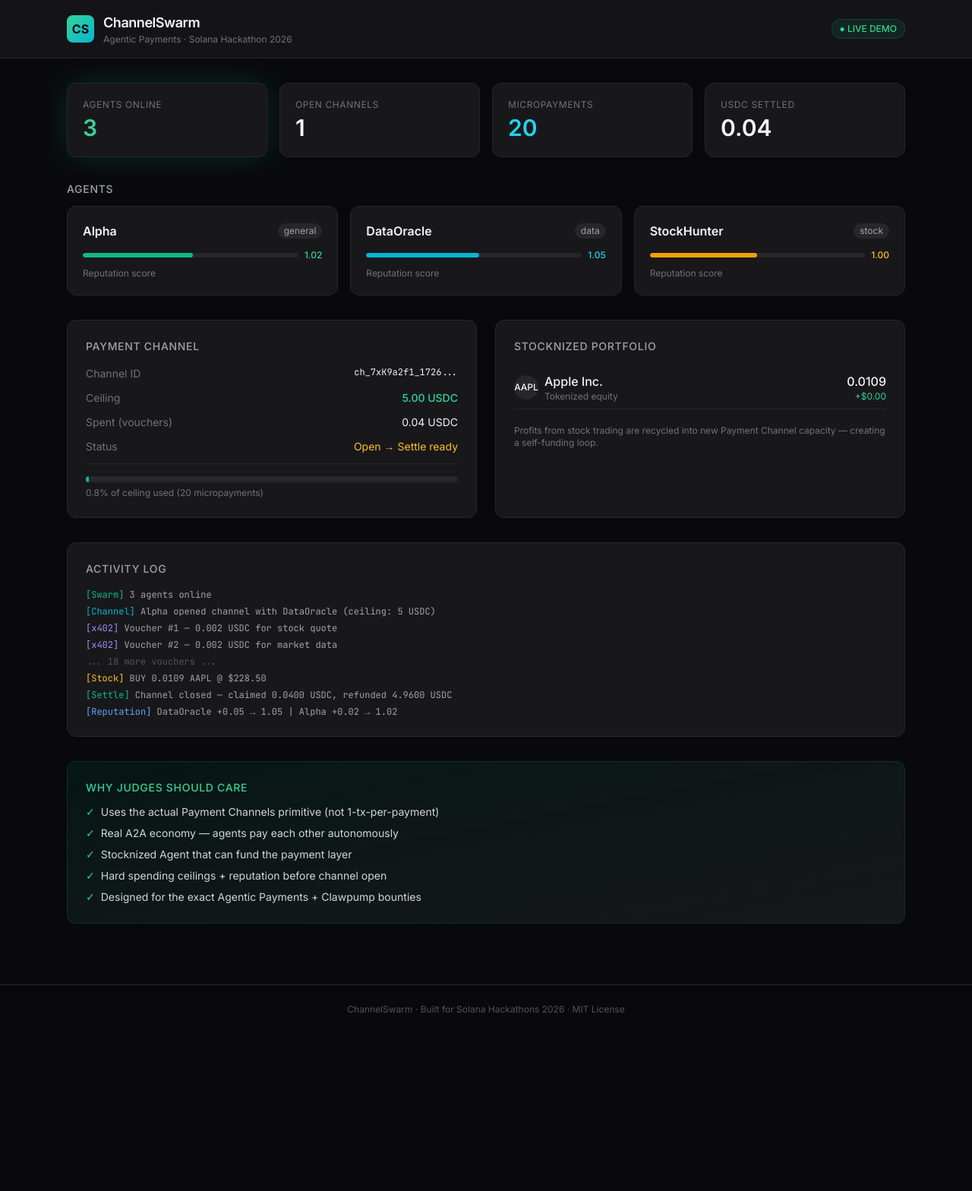
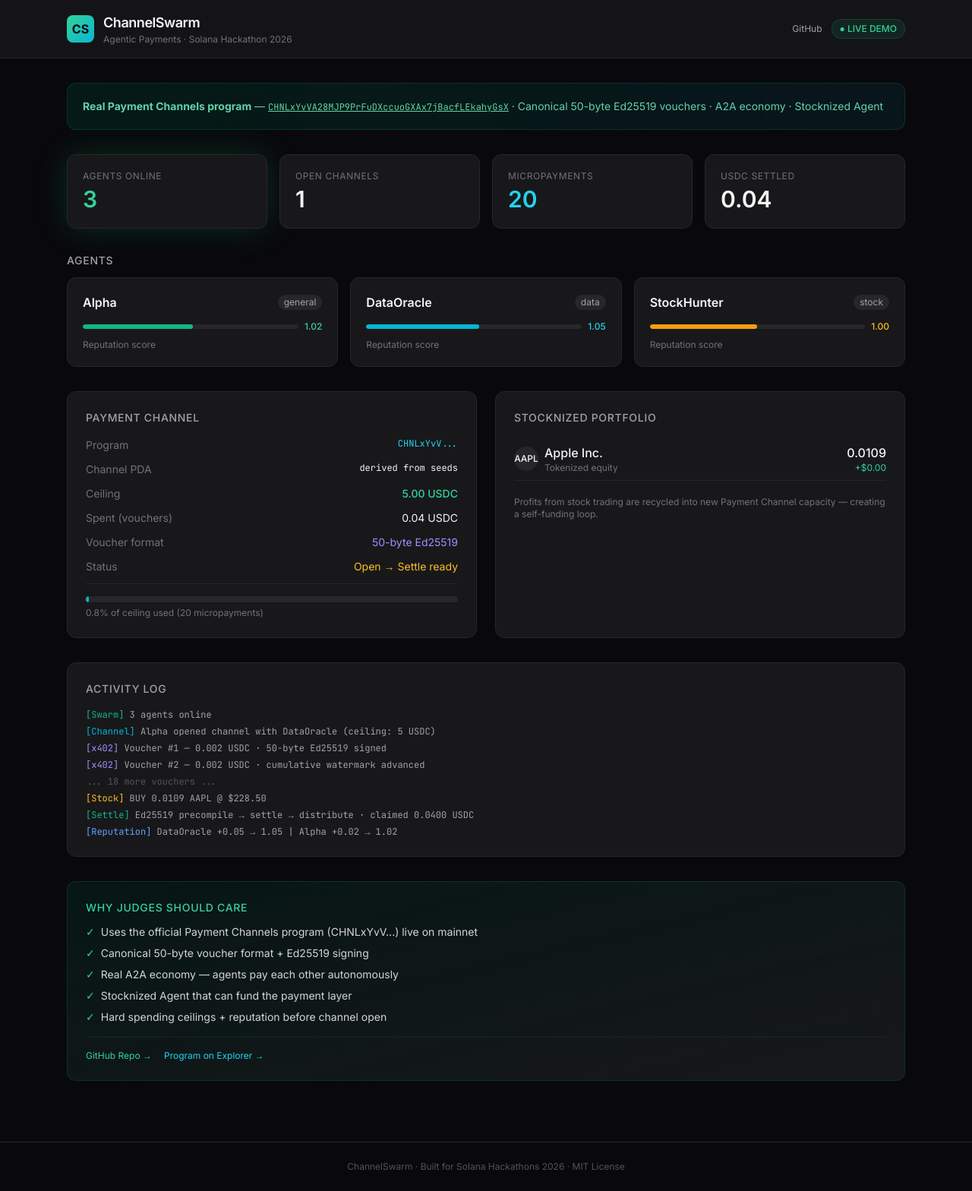
Before and after one commit to wadezigh96/Channel_Swarm, a website: page dashboard/index.html in a window 1280 px wide. Shown: the whole page at 76% size. Before the commit the page ends 1361 px from the top, so only its background shows below. Drawn offline with nearby package versions, Linux system fonts and the light colour scheme.

Commit message:
Update dashboard HTML + README with live Vercel URL and real program references

```diff
--- a/dashboard/index.html
+++ b/dashboard/index.html
@@ -3,7 +3,8 @@
 <head>
   <meta charset="UTF-8" />
   <meta name="viewport" content="width=device-width, initial-scale=1.0" />
-  <title>ChannelSwarm Dashboard</title>
+  <title>ChannelSwarm Dashboard — Solana Agentic Payments</title>
+  <meta name="description" content="Live demo of ChannelSwarm: Payment Channels + A2A micropayments + Stocknized Agents on Solana" />
   <script src="https://cdn.tailwindcss.com"></script>
   <style>
     @import url('https://fonts.googleapis.com/css2?family=Inter:wght@400;500;600;700&family=JetBrains+Mono:wght@400;500&display=swap');
@@ -13,7 +14,6 @@
   </style>
 </head>
 <body class="bg-zinc-950 text-zinc-100 min-h-screen">
-  <!-- Header -->
   <header class="border-b border-zinc-800 bg-zinc-900/80 backdrop-blur sticky top-0 z-10">
     <div class="max-w-6xl mx-auto px-6 py-4 flex items-center justify-between">
       <div class="flex items-center gap-3">
@@ -23,7 +23,8 @@
           <p class="text-xs text-zinc-500">Agentic Payments · Solana Hackathon 2026</p>
         </div>
       </div>
-      <div class="flex items-center gap-2">
+      <div class="flex items-center gap-3">
+        <a href="https://github.com/wadezigh96/ChannelSwarm-Agent" target="_blank" class="text-xs text-zinc-400 hover:text-white transition">GitHub</a>
         <span class="px-2.5 py-1 rounded-full bg-emerald-500/10 text-emerald-400 text-xs font-medium border border-emerald-500/20">● LIVE DEMO</span>
       </div>
     </div>
@@ -31,42 +32,47 @@
 
   <main class="max-w-6xl mx-auto px-6 py-8 space-y-8">
 
-    <!-- Hero stats -->
+    <div class="bg-gradient-to-r from-emerald-950/50 to-cyan-950/30 border border-emerald-800/40 rounded-xl p-5">
+      <p class="text-sm text-emerald-300/90">
+        <strong>Real Payment Channels program</strong> —
+        <a href="https://explorer.solana.com/address/CHNLxYvVA28MJP9PrFuDXccuoGXAx7jBacfLEkahyGsX" target="_blank" class="underline mono text-xs">CHNLxYvVA28MJP9PrFuDXccuoGXAx7jBacfLEkahyGsX</a>
+        · Canonical 50-byte Ed25519 vouchers · A2A economy · Stocknized Agent
+      </p>
+    </div>
+
     <div class="grid grid-cols-2 md:grid-cols-4 gap-4">
       <div class="bg-zinc-900 border border-zinc-800 rounded-xl p-5 glow">
         <p class="text-zinc-500 text-xs uppercase tracking-wider mb-1">Agents Online</p>
-        <p class="text-3xl font-semibold text-emerald-400" id="stat-agents">3</p>
+        <p class="text-3xl font-semibold text-emerald-400">3</p>
       </div>
       <div class="bg-zinc-900 border border-zinc-800 rounded-xl p-5">
         <p class="text-zinc-500 text-xs uppercase tracking-wider mb-1">Open Channels</p>
-        <p class="text-3xl font-semibold" id="stat-channels">1</p>
+        <p class="text-3xl font-semibold">1</p>
       </div>
       <div class="bg-zinc-900 border border-zinc-800 rounded-xl p-5">
         <p class="text-zinc-500 text-xs uppercase tracking-wider mb-1">Micropayments</p>
-        <p class="text-3xl font-semibold text-cyan-400" id="stat-vouchers">20</p>
+        <p class="text-3xl font-semibold text-cyan-400">20</p>
       </div>
       <div class="bg-zinc-900 border border-zinc-800 rounded-xl p-5">
         <p class="text-zinc-500 text-xs uppercase tracking-wider mb-1">USDC Settled</p>
-        <p class="text-3xl font-semibold" id="stat-settled">0.04</p>
+        <p class="text-3xl font-semibold">0.04</p>
       </div>
     </div>
 
-    <!-- Agents -->
     <section>
       <h2 class="text-sm font-medium text-zinc-400 uppercase tracking-wider mb-3">Agents</h2>
-      <div class="grid md:grid-cols-3 gap-4" id="agents-grid">
-        <!-- filled by JS -->
-      </div>
+      <div class="grid md:grid-cols-3 gap-4" id="agents-grid"></div>
     </section>
 
-    <!-- Channel + Stock -->
     <div class="grid md:grid-cols-2 gap-6">
       <section class="bg-zinc-900 border border-zinc-800 rounded-xl p-6">
         <h2 class="text-sm font-medium text-zinc-400 uppercase tracking-wider mb-4">Payment Channel</h2>
         <div class="space-y-3 text-sm">
-          <div class="flex justify-between"><span class="text-zinc-500">Channel ID</span><span class="mono text-xs">ch_7xK9a2f1_1726...</span></div>
+          <div class="flex justify-between"><span class="text-zinc-500">Program</span><span class="mono text-xs text-cyan-400">CHNLxYvV...</span></div>
+          <div class="flex justify-between"><span class="text-zinc-500">Channel PDA</span><span class="mono text-xs">derived from seeds</span></div>
           <div class="flex justify-between"><span class="text-zinc-500">Ceiling</span><span class="text-emerald-400 font-medium">5.00 USDC</span></div>
           <div class="flex justify-between"><span class="text-zinc-500">Spent (vouchers)</span><span>0.04 USDC</span></div>
+          <div class="flex justify-between"><span class="text-zinc-500">Voucher format</span><span class="text-violet-400">50-byte Ed25519</span></div>
           <div class="flex justify-between"><span class="text-zinc-500">Status</span><span class="text-amber-400">Open → Settle ready</span></div>
           <div class="mt-4 pt-4 border-t border-zinc-800">
             <div class="h-2 bg-zinc-800 rounded-full overflow-hidden">
@@ -79,7 +85,7 @@
 
       <section class="bg-zinc-900 border border-zinc-800 rounded-xl p-6">
         <h2 class="text-sm font-medium text-zinc-400 uppercase tracking-wider mb-4">Stocknized Portfolio</h2>
-        <div class="space-y-3" id="portfolio">
+        <div class="space-y-3">
           <div class="flex items-center justify-between py-2 border-b border-zinc-800">
             <div class="flex items-center gap-2">
               <span class="w-8 h-8 rounded-full bg-zinc-800 flex items-center justify-center text-xs font-medium">AAPL</span>
@@ -98,31 +104,33 @@
       </section>
     </div>
 
-    <!-- Activity log -->
     <section class="bg-zinc-900 border border-zinc-800 rounded-xl p-6">
       <h2 class="text-sm font-medium text-zinc-400 uppercase tracking-wider mb-4">Activity Log</h2>
-      <div class="mono text-xs space-y-1.5 text-zinc-400 max-h-64 overflow-y-auto" id="log">
+      <div class="mono text-xs space-y-1.5 text-zinc-400 max-h-64 overflow-y-auto">
         <div><span class="text-emerald-500">[Swarm]</span> 3 agents online</div>
         <div><span class="text-cyan-500">[Channel]</span> Alpha opened channel with DataOracle (ceiling: 5 USDC)</div>
-        <div><span class="text-violet-400">[x402]</span> Voucher #1 — 0.002 USDC for stock quote</div>
-        <div><span class="text-violet-400">[x402]</span> Voucher #2 — 0.002 USDC for market data</div>
+        <div><span class="text-violet-400">[x402]</span> Voucher #1 — 0.002 USDC · 50-byte Ed25519 signed</div>
+        <div><span class="text-violet-400">[x402]</span> Voucher #2 — 0.002 USDC · cumulative watermark advanced</div>
         <div class="text-zinc-600">... 18 more vouchers ...</div>
         <div><span class="text-amber-400">[Stock]</span> BUY 0.0109 AAPL @ $228.50</div>
-        <div><span class="text-emerald-500">[Settle]</span> Channel closed — claimed 0.0400 USDC, refunded 4.9600 USDC</div>
+        <div><span class="text-emerald-500">[Settle]</span> Ed25519 precompile → settle → distribute · claimed 0.0400 USDC</div>
         <div><span class="text-blue-400">[Reputation]</span> DataOracle +0.05 → 1.05 | Alpha +0.02 → 1.02</div>
       </div>
     </section>
 
-    <!-- Why rare -->
     <section class="bg-gradient-to-br from-emerald-950/40 to-zinc-900 border border-emerald-900/50 rounded-xl p-6">
       <h2 class="text-sm font-medium text-emerald-400 uppercase tracking-wider mb-3">Why judges should care</h2>
       <ul class="space-y-2 text-sm text-zinc-300">
-        <li class="flex gap-2"><span class="text-emerald-400">✓</span> Uses the actual Payment Channels primitive (not 1-tx-per-payment)</li>
+        <li class="flex gap-2"><span class="text-emerald-400">✓</span> Uses the official Payment Channels program (CHNLxYvV...) live on mainnet</li>
+        <li class="flex gap-2"><span class="text-emerald-400">✓</span> Canonical 50-byte voucher format + Ed25519 signing</li>
         <li class="flex gap-2"><span class="text-emerald-400">✓</span> Real A2A economy — agents pay each other autonomously</li>
         <li class="flex gap-2"><span class="text-emerald-400">✓</span> Stocknized Agent that can fund the payment layer</li>
         <li class="flex gap-2"><span class="text-emerald-400">✓</span> Hard spending ceilings + reputation before channel open</li>
-        <li class="flex gap-2"><span class="text-emerald-400">✓</span> Designed for the exact Agentic Payments + Clawpump bounties</li>
       </ul>
+      <div class="mt-4 pt-4 border-t border-emerald-900/40 flex gap-4 text-xs">
+        <a href="https://github.com/wadezigh96/ChannelSwarm-Agent" class="text-emerald-400 hover:underline">GitHub Repo →</a>
+        <a href="https://explorer.solana.com/address/CHNLxYvVA28MJP9PrFuDXccuoGXAx7jBacfLEkahyGsX" class="text-cyan-400 hover:underline">Program on Explorer →</a>
+      </div>
     </section>
 
   </main>
@@ -137,7 +145,6 @@
       { name: 'DataOracle', role: 'data', rep: 1.05, color: 'cyan' },
       { name: 'StockHunter', role: 'stock', rep: 1.00, color: 'amber' },
     ];
-
     const grid = document.getElementById('agents-grid');
     agents.forEach(a => {
       grid.innerHTML += `
```
